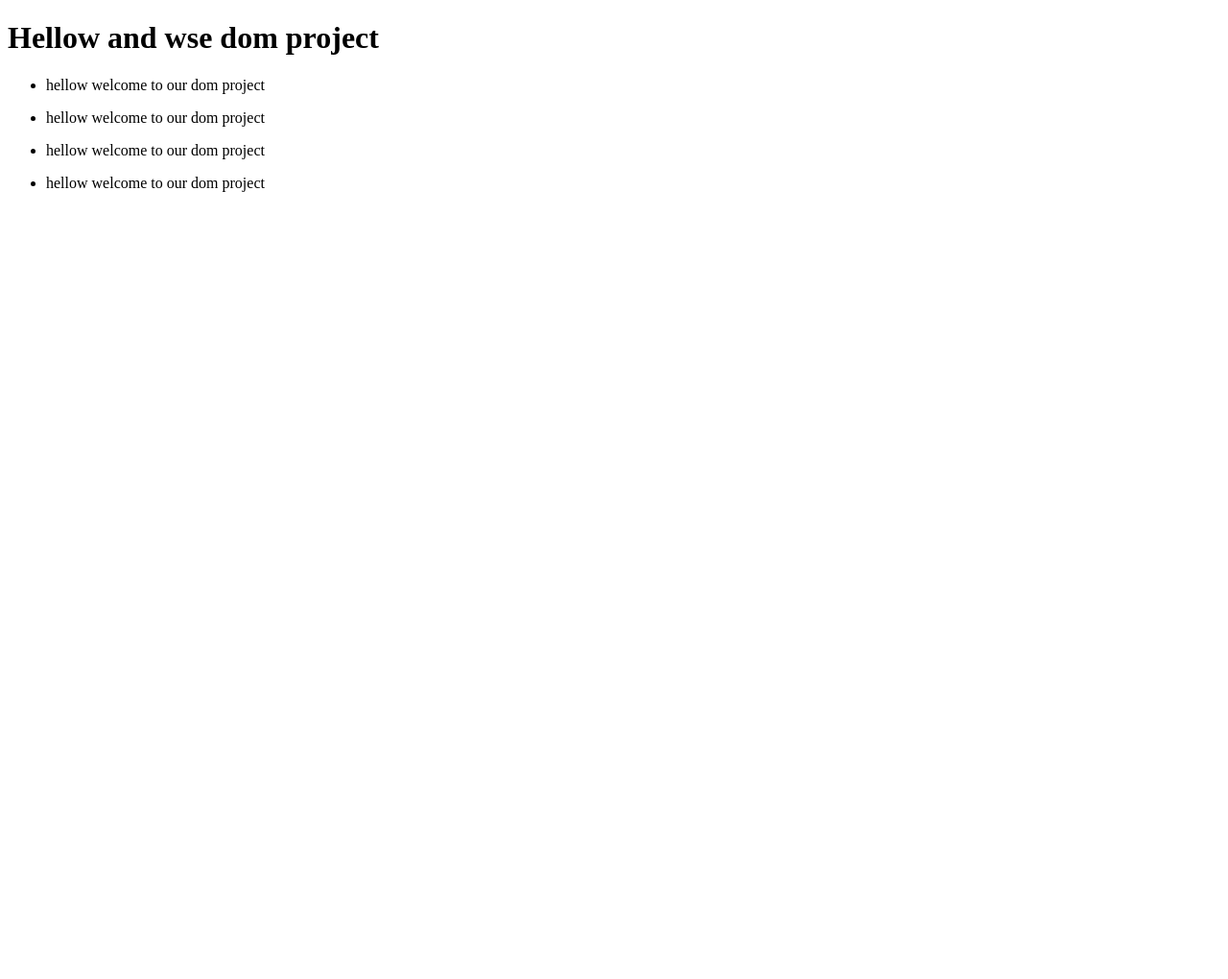
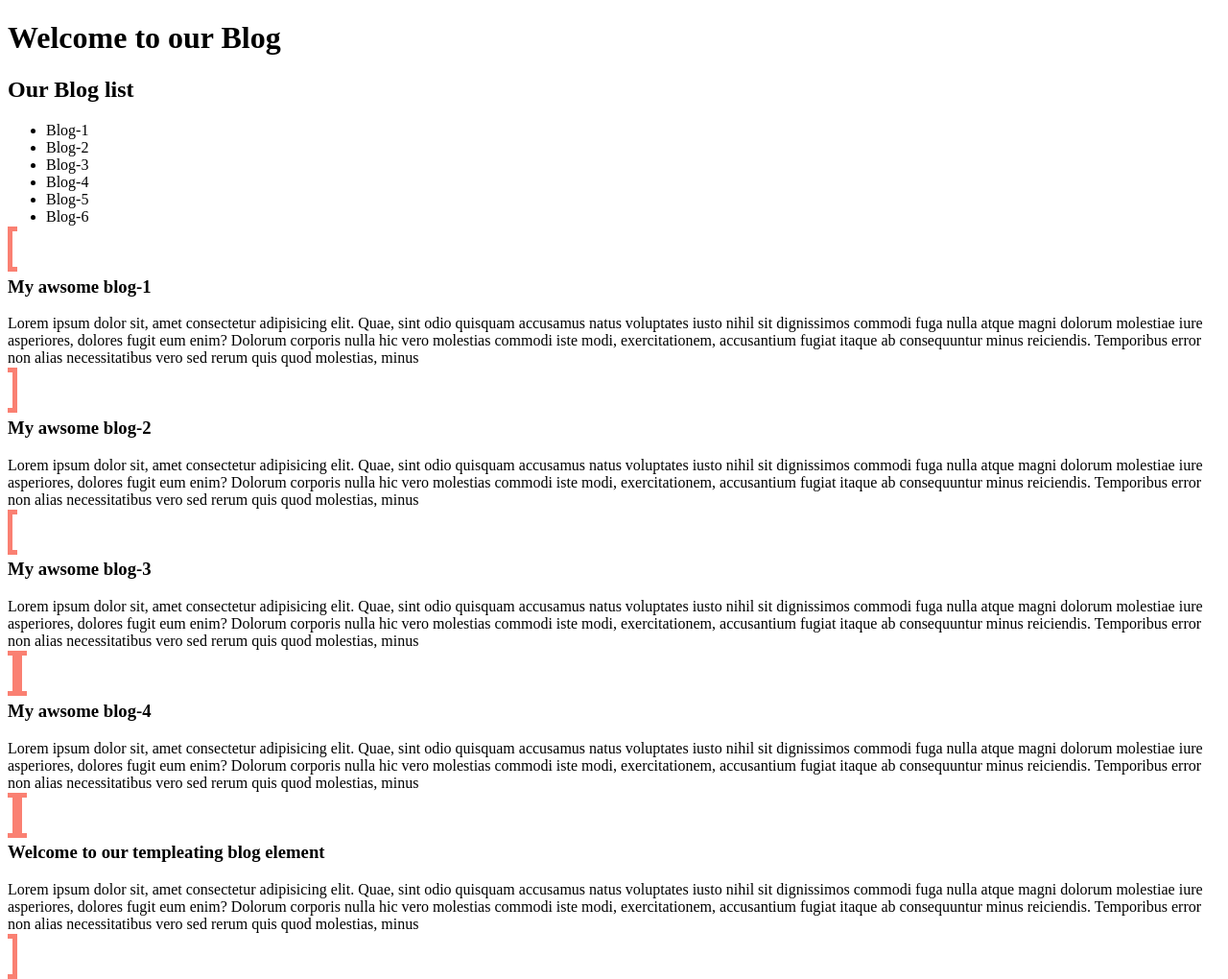
Before and after one commit to alamshuvo/wse-js-dom, a plain HTML site: page index.html in a window 1280 px wide. Shown: the whole page at 96% size. Before the commit the page ends 800 px from the top, so only its background shows below. Drawn offline with Linux system fonts and the light colour scheme.

Commit message:
anoter commit

```diff
--- a/index.html
+++ b/index.html
@@ -6,19 +6,43 @@
     <title>Document</title>
 </head>
 <body>
-<h1 id="wse-heading"> Hellow and wse dom project</h1>
-<ul>
-    <li>hellow welcome to our dom project</li>
-</ul>
-<ul>
-    <li>hellow welcome to our dom project</li>
-</ul>
-<ul>
-    <li>hellow welcome to our dom project</li>
-</ul>
-<ul>
-    <li>hellow welcome to our dom project</li>
-</ul>
+    <header>
+        <h1>Welcome to our Blog</h1>
+    </header>
+    <main>
+        <section id="our-blogs">
+            <div>
+             <h2>Our Blog list</h2>
+             <ul id="blog-list">
+                <li>Blog-1</li>
+                <li>Blog-2</li>
+                <li>Blog-3</li>
+                <li>Blog-4</li>
+                <li>Blog-5</li>
+             </ul>
+            </div>
+
+            <artical class="blogArtical">
+                <h3>My awsome blog-1</h3>
+                <p>Lorem ipsum dolor sit, amet consectetur adipisicing elit. Quae, sint odio quisquam accusamus natus voluptates iusto nihil sit dignissimos commodi fuga nulla atque magni dolorum molestiae iure asperiores, dolores fugit eum enim? Dolorum corporis nulla hic vero molestias commodi iste modi, exercitationem, accusantium fugiat itaque ab consequuntur minus reiciendis. Temporibus error non alias necessitatibus vero sed rerum quis quod molestias, minus </p>
+            </artical>
+            <artical id="blogArtical">
+                <h3 id="blog-artical-2">My awsome blog-2</h3>
+                <p>Lorem ipsum dolor sit, amet consectetur adipisicing elit. Quae, sint odio quisquam accusamus natus voluptates iusto nihil sit dignissimos commodi fuga nulla atque magni dolorum molestiae iure asperiores, dolores fugit eum enim? Dolorum corporis nulla hic vero molestias commodi iste modi, exercitationem, accusantium fugiat itaque ab consequuntur minus reiciendis. Temporibus error non alias necessitatibus vero sed rerum quis quod molestias, minus </p>
+            </artical>
+            <artical class="blogArtical">
+                <h3>My awsome blog-3</h3>
+                <p>Lorem ipsum dolor sit, amet consectetur adipisicing elit. Quae, sint odio quisquam accusamus natus voluptates iusto nihil sit dignissimos commodi fuga nulla atque magni dolorum molestiae iure asperiores, dolores fugit eum enim? Dolorum corporis nulla hic vero molestias commodi iste modi, exercitationem, accusantium fugiat itaque ab consequuntur minus reiciendis. Temporibus error non alias necessitatibus vero sed rerum quis quod molestias, minus </p>
+            </artical>
+            <artical class="blogArtical">
+                <h3>My awsome blog-4</h3>
+                <p>Lorem ipsum dolor sit, amet consectetur adipisicing elit. Quae, sint odio quisquam accusamus natus voluptates iusto nihil sit dignissimos commodi fuga nulla atque magni dolorum molestiae iure asperiores, dolores fugit eum enim? Dolorum corporis nulla hic vero molestias commodi iste modi, exercitationem, accusantium fugiat itaque ab consequuntur minus reiciendis. Temporibus error non alias necessitatibus vero sed rerum quis quod molestias, minus </p>
+            </artical>
+
+
+
+        </section>
+    </main>
    <script src="script.js"></script>
 </body>
 </html>
--- a/script.js
+++ b/script.js
@@ -1,10 +1,46 @@
-function run (){
-    try{
-        return 100;
-    }
-    finally{
-        return 200 ;
-    }
+//Through loop we can show our data
+//variable declare kore class name dore seta console.log kore dekhte para
+//Dom use kore kono element ba deta style kora
+//Dom use kore kono orginal data k fix kora
+//innerText dyea bitorer likha change kora jai
+//Using dom we can create new element without raw html
+//getElementByTagName()
+//getElementById()
+//getElementByClassName()
+
+const blogtitle=document.getElementsByTagName("h3");
+//making new element
+const li=document.createElement('li');
+li.innerText='Blog-6';
+//set or assign new element
+const ul =document.getElementById('blog-list');
+//assign
+ul.appendChild(li);
+
+
+
+//making artical
+
+const newArtical=document.createElement('artical');
+newArtical.classList.add('blogArtical');
+const h3=document.createElement('h3');
+h3.innerText='My costom new blog heading';
+const p =document.createElement('p');
+p.innerText='amet consectetur adipisicing elit. Quae, sint odio quisquam accusamus natus voluptates iusto nihil sit dignissimos commodi fuga nulla atque magni dolorum molestiae iure asperiores, dolores fugit eum enim? Dolorum corporis nulla hic vero molestias commodi iste modi, exercitationem, accusantium fugiat itaque ab consequuntur minus reiciendis. Temporibus error non alias necessitatibus vero sed rerum quis quod ';
+newArtical.appendChild(h3);
+newArtical.appendChild(p);
+const ourBlogs=document.getElementById('our-blogs');
+ourBlogs.appendChild(newArtical)
+newArtical.innerHTML=`
+<h3>Welcome to our templeating blog element</h3>
+<p>Lorem ipsum dolor sit, amet consectetur adipisicing elit. Quae, sint odio quisquam accusamus natus voluptates iusto nihil sit dignissimos commodi fuga nulla atque magni dolorum molestiae iure asperiores, dolores fugit eum enim? Dolorum corporis nulla hic vero molestias commodi iste modi, exercitationem, accusantium fugiat itaque ab consequuntur minus reiciendis. Temporibus error non alias necessitatibus vero sed rerum quis quod molestias, minus </p>
+`;
+const blogs=document.getElementsByClassName('blogArtical');
+for(const blogArtical of blogs){
+    console.log(blogArtical);
+    blogArtical.style.padding='10px 5px';
+    blogArtical.style.border='5px solid salmon';
+    blogArtical.style.width='100%';
+
+
 }
-const output = run();
-console.log(output);
```
